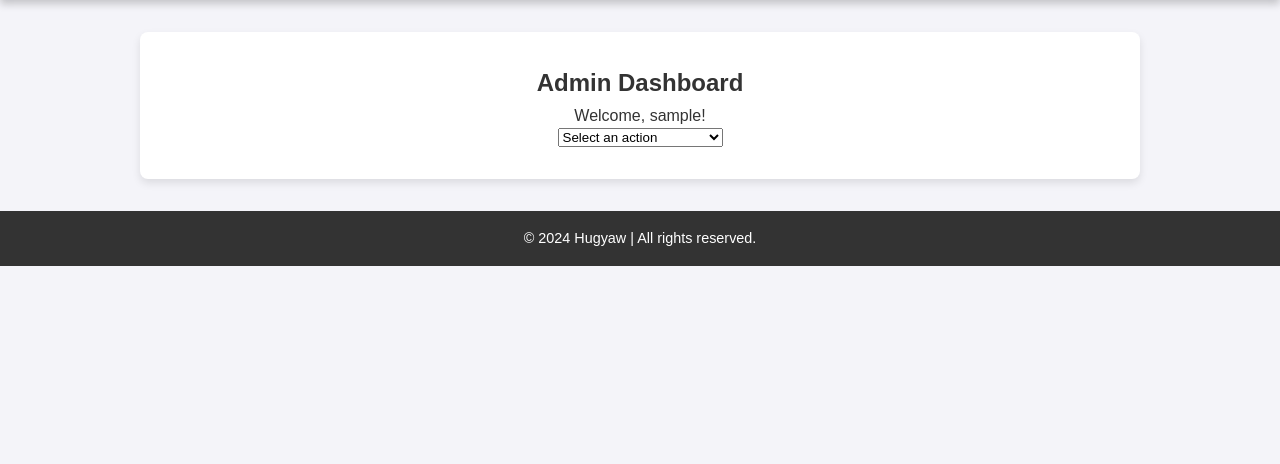
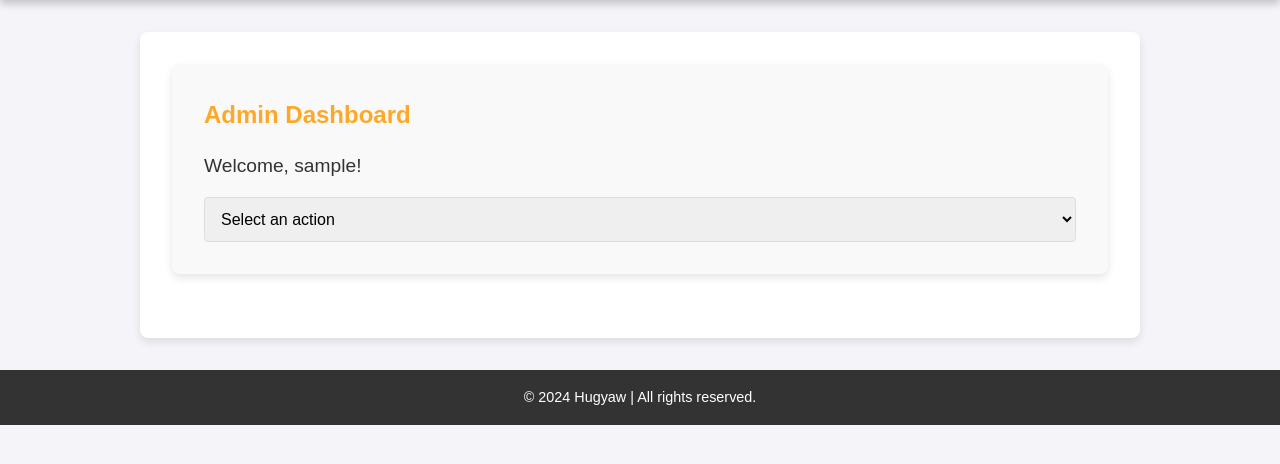
Before and after one commit to markalvincadangin/Hugyaw, a PHP site: page /admin_dashboard.php in a window 1280 px wide. Shown: the part 71-535 px from the top of the page. Run offline with PHP 8.4, Linux system fonts and the light colour scheme; the visitor is signed in with stand-in values (Sample User, id 1); data that the repository does not hold is empty.

Commit message:
Refactor admin dashboard buttons for improved styling and consistency; add new action section styles

```diff
--- a/css/admin_style.css
+++ b/css/admin_style.css
@@ -72,6 +72,33 @@ main {
     border-radius: 8px;
 }
 
+.action-section {
+    margin-bottom: 2rem;
+    padding: 2rem;
+    background-color: #f9f9f9;
+    border-radius: 8px;
+    box-shadow: 0 4px 8px rgba(0, 0, 0, 0.1);
+    text-align: left;
+}
+
+.action-section h1 {
+    margin-bottom: 1rem;
+    color: #fda828;
+}
+
+.action-section p {
+    margin-bottom: 1rem;
+    font-size: 1.2rem;
+}
+
+.action-section .action-select {
+    width: 100%;
+    padding: 0.75rem;
+    border: 1px solid #ddd;
+    border-radius: 4px;
+    font-size: 1rem;
+}
+
 .admin-section {
     margin-bottom: 2rem;
 }
```
Also changed, not shown: other parts of css/admin_style.css (+11 -13 lines), admin_dashboard.php (+11 -11 lines).
